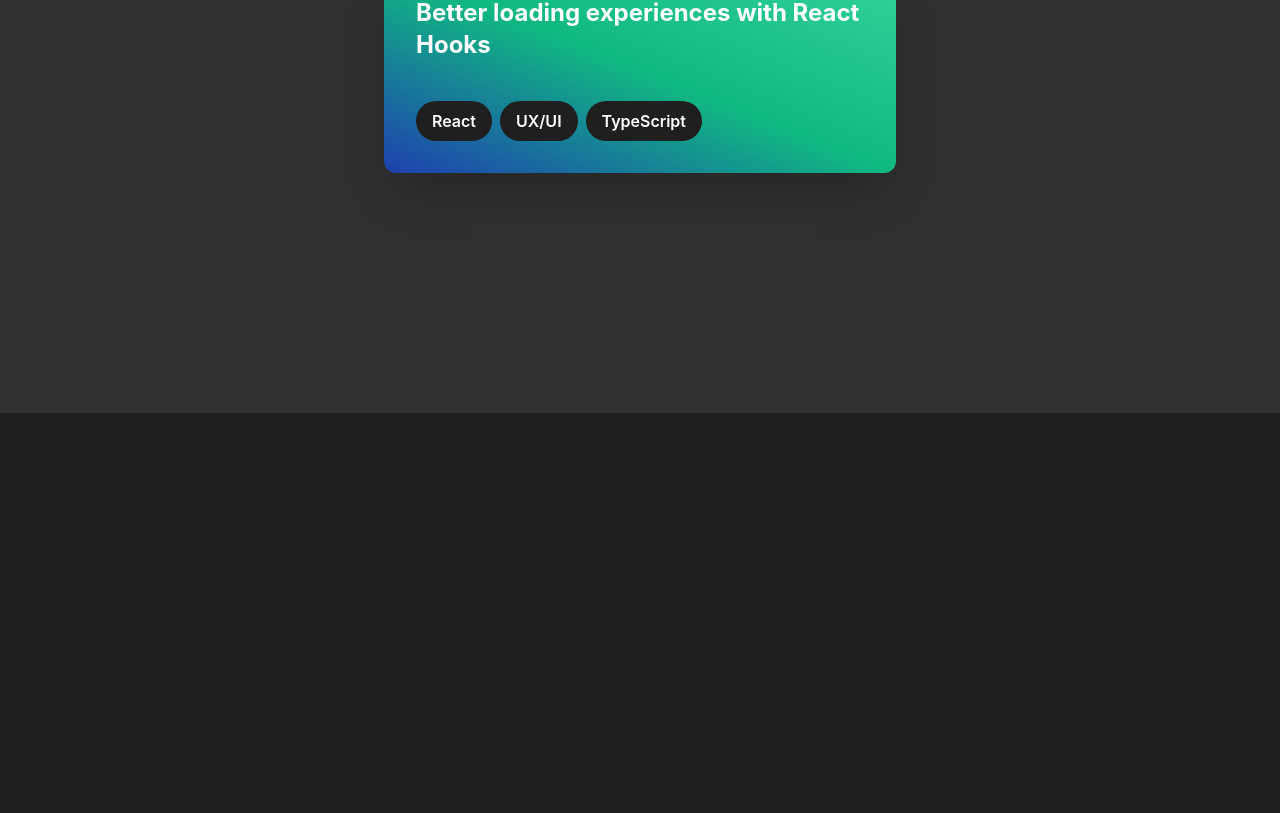
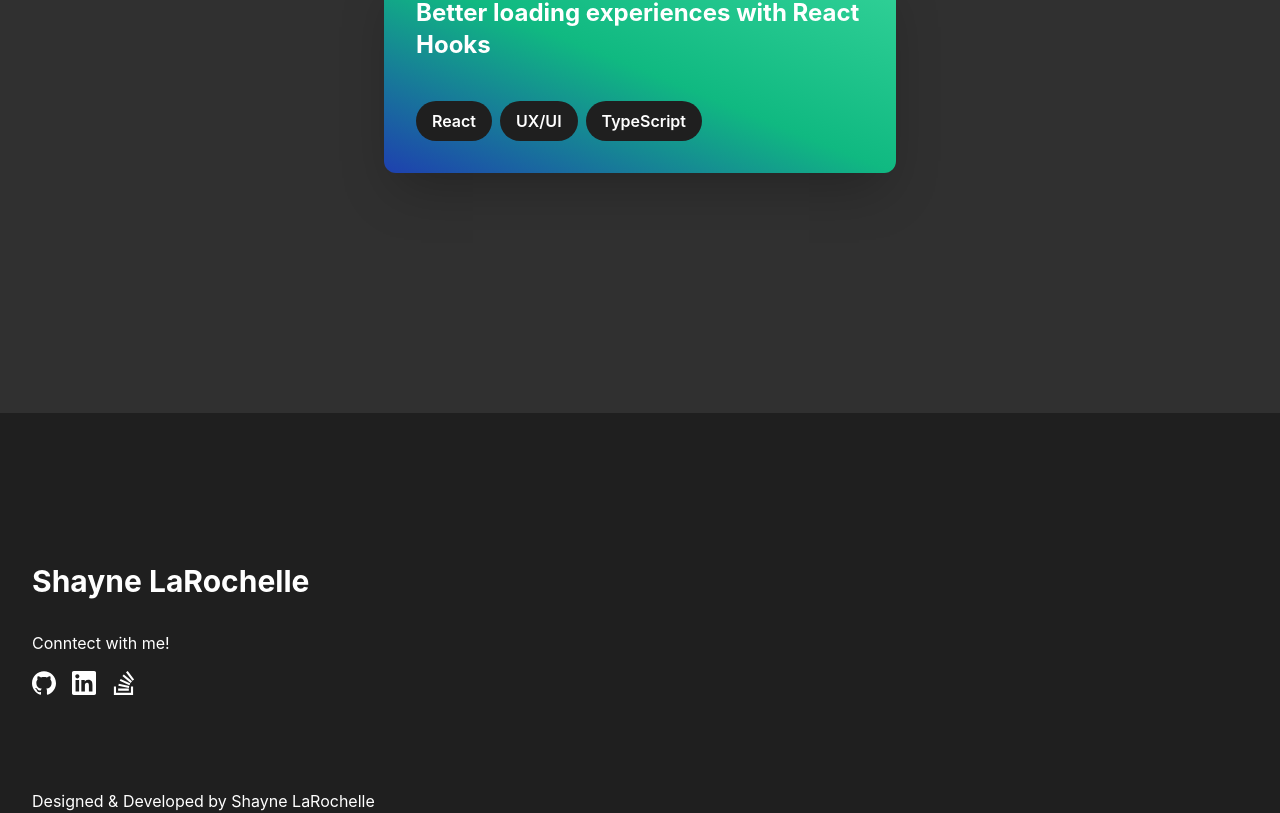
Before and after one commit to shaynelar/shaynelarochelle.com, a Next.js app: page / in a window 1280 px wide. Shown: the part 4387-5200 px from the top of the page. Built offline with nearby package versions, Linux system fonts and the light colour scheme.

Commit message:
create and partially style footer

```diff
--- a/components/FlexContainer.tsx
+++ b/components/FlexContainer.tsx
@@ -10,7 +10,7 @@
 		);
 	} else {
 		return (
-			<div className={`flex justify-center items-center ${props.className}`}>
+			<div className={`flex justify-center items-center`} {...props}>
 				{props.children}
 			</div>
 		);
--- a/components/Footer.tsx
+++ b/components/Footer.tsx
@@ -1,5 +1,22 @@
 import FlexContainer from "./FlexContainer";
+import Heading from "./Heading";
+import { SiGithub, SiLinkedin, SiStackoverflow } from "react-icons/si";
 
 export default function Footer() {
-	return <FlexContainer as="footer" className="footer bg-dark"></FlexContainer>;
+	return (
+		<FlexContainer as="footer" className="footer items-start bg-dark justify-between px-8 relative">
+			<div>
+				<Heading className="text-3xl text-white my-8 font-bold">
+					Shayne LaRochelle
+				</Heading>
+				<h2 className="text-white">Conntect with me!</h2>
+				<div className="flex gap-4 mt-4">
+					<SiGithub className="text-2xl text-white" />
+					<SiLinkedin className="text-2xl text-white" />
+					<SiStackoverflow className="text-2xl text-white" />
+				</div>
+			</div>
+            <h2 className="absolute bottom-0 text-white">Designed & Developed by Shayne LaRochelle</h2>
+		</FlexContainer>
+	);
 }
```
